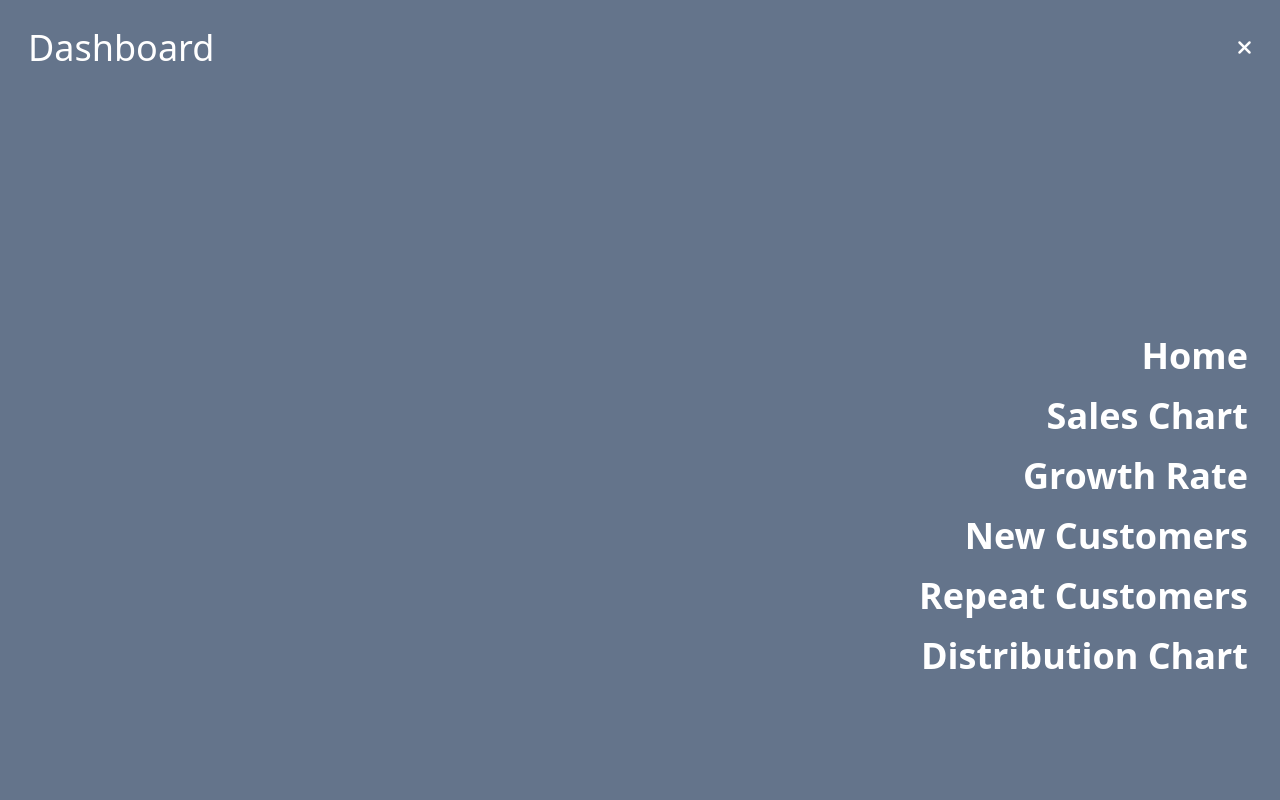
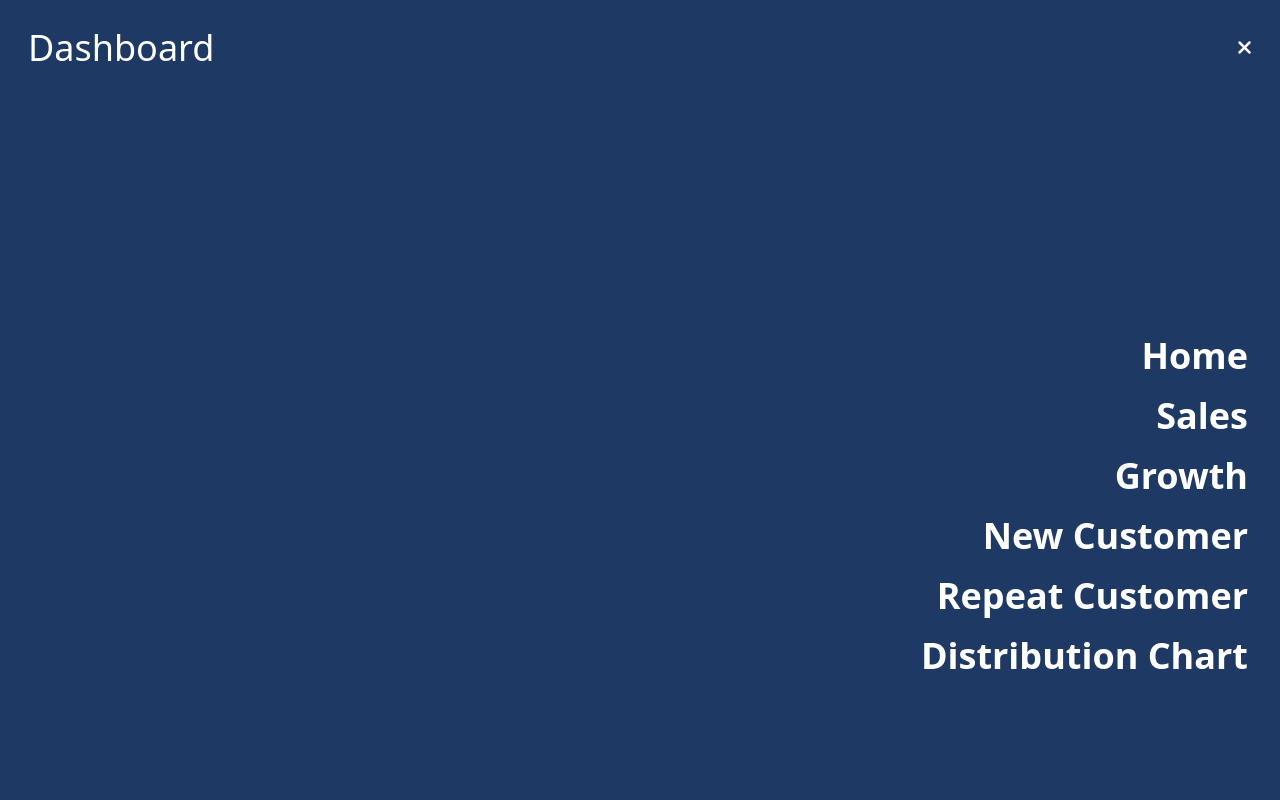
Before and after one commit to Yashwadkar2121/Rapid-Quest, a React (Vite) app in the folder client/: page / in a window 1280 px wide. Both pictures are taken after a click on the button 1243 px from the left and 48 px from the top of the page. Shown: the top 800 px of the page. Built offline with nearby package versions, Linux system fonts and the light colour scheme.

Commit message:
navbar np-scroll add

```diff
--- a/client/src/components/Navbar.jsx
+++ b/client/src/components/Navbar.jsx
@@ -1,5 +1,6 @@
 import { Link, useLocation } from "react-router-dom";
-import { useState } from "react";
+import { useState, useEffect } from "react";
+
 function Navbar() {
   const location = useLocation();
   const [isOpen, setIsOpen] = useState(false);
@@ -8,8 +9,20 @@ function Navbar() {
     setIsOpen(!isOpen);
   };
 
+  useEffect(() => {
+    if (isOpen) {
+      document.body.style.overflow = "hidden";
+    } else {
+      document.body.style.overflow = "auto";
+    }
+
+    return () => {
+      document.body.style.overflow = "auto";
+    };
+  }, [isOpen]);
+
   return (
-    <nav className="bg-slate-500 text-white ">
+    <nav className="text-white bg-[#1e3963]">
       <div className="flex justify-between p-2 md:p-7 ">
         <h2 className="text-xl md:text-3xl lg:text-4xl">Dashboard</h2>
         {isOpen ? (
@@ -23,7 +36,7 @@ function Navbar() {
         )}
       </div>
       <ul
-        className={`  ${
+        className={` ${
           isOpen
             ? "text-right min-h-screen p-2 md:p-7 flex flex-col justify-center pb-72"
             : "hidden"
@@ -31,68 +44,68 @@ function Navbar() {
       >
         <li className="mr-1 mt-3 md:mt-5">
           <Link
-            className={` text-white text-xl md:text-3xl lg:text-4xl hover:text-blue-800 font-semibold ${
-              location.pathname === "/" ? "text-blue-600 " : ""
+            className={`text-white text-xl md:text-3xl lg:text-4xl hover:text-blue-500 font-semibold ${
+              location.pathname === "/" ? "text-blue-600" : ""
             }`}
             to="/"
-            onClick={() => handleOpen()}
+            onClick={handleOpen}
           >
             Home
           </Link>
         </li>
         <li className="mr-1 mt-3 md:mt-5">
           <Link
-            className={` text-white text-xl md:text-3xl lg:text-4xl hover:text-blue-800 font-semibold ${
+            className={`text-white text-xl md:text-3xl lg:text-4xl hover:text-blue-500 font-semibold ${
               location.pathname === "/sales-over-time" ? "text-blue-600" : ""
             }`}
             to="/sales-over-time"
-            onClick={() => handleOpen()}
+            onClick={handleOpen}
           >
-            Sales Chart
+            Sales
           </Link>
         </li>
         <li className="mr-1 mt-3 md:mt-5">
           <Link
-            className={` text-white text-xl md:text-3xl lg:text-4xl hover:text-blue-800 font-semibold ${
+            className={`text-white text-xl md:text-3xl lg:text-4xl hover:text-blue-500 font-semibold ${
               location.pathname === "/sales-growth-rate" ? "text-blue-600" : ""
             }`}
             to="/sales-growth-rate"
-            onClick={() => handleOpen()}
+            onClick={handleOpen}
           >
-            Growth Rate
+            Growth
           </Link>
         </li>
         <li className="mr-1 mt-3 md:mt-5">
           <Link
-            className={` text-white text-xl md:text-3xl lg:text-4xl hover:text-blue-800 font-semibold ${
+            className={`text-white text-xl md:text-3xl lg:text-4xl hover:text-blue-500 font-semibold ${
               location.pathname === "/new-customers" ? "text-blue-600" : ""
             }`}
             to="/new-customers"
-            onClick={() => handleOpen()}
+            onClick={handleOpen}
           >
-            New Customers
+            New Customer
           </Link>
         </li>
         <li className="mr-1 mt-3 md:mt-5">
           <Link
-            className={` text-white text-xl md:text-3xl lg:text-4xl hover:text-blue-800 font-semibold ${
+            className={`text-white text-xl md:text-3xl lg:text-4xl hover:text-blue-500 font-semibold ${
               location.pathname === "/repeat-customers" ? "text-blue-600" : ""
             }`}
             to="/repeat-customers"
-            onClick={() => handleOpen()}
+            onClick={handleOpen}
           >
-            Repeat Customers
+            Repeat Customer
           </Link>
         </li>
         <li className="mr-1 mt-3 md:mt-5">
           <Link
-            className={` text-white text-xl md:text-3xl lg:text-4xl hover:text-blue-800 font-semibold ${
+            className={`text-white text-xl md:text-3xl lg:text-4xl hover:text-blue-500 font-semibold ${
               location.pathname === "/distribution-customers"
                 ? "text-blue-600"
                 : ""
             }`}
             to="/distribution-customers"
-            onClick={() => handleOpen()}
+            onClick={handleOpen}
           >
             Distribution Chart
           </Link>
```
